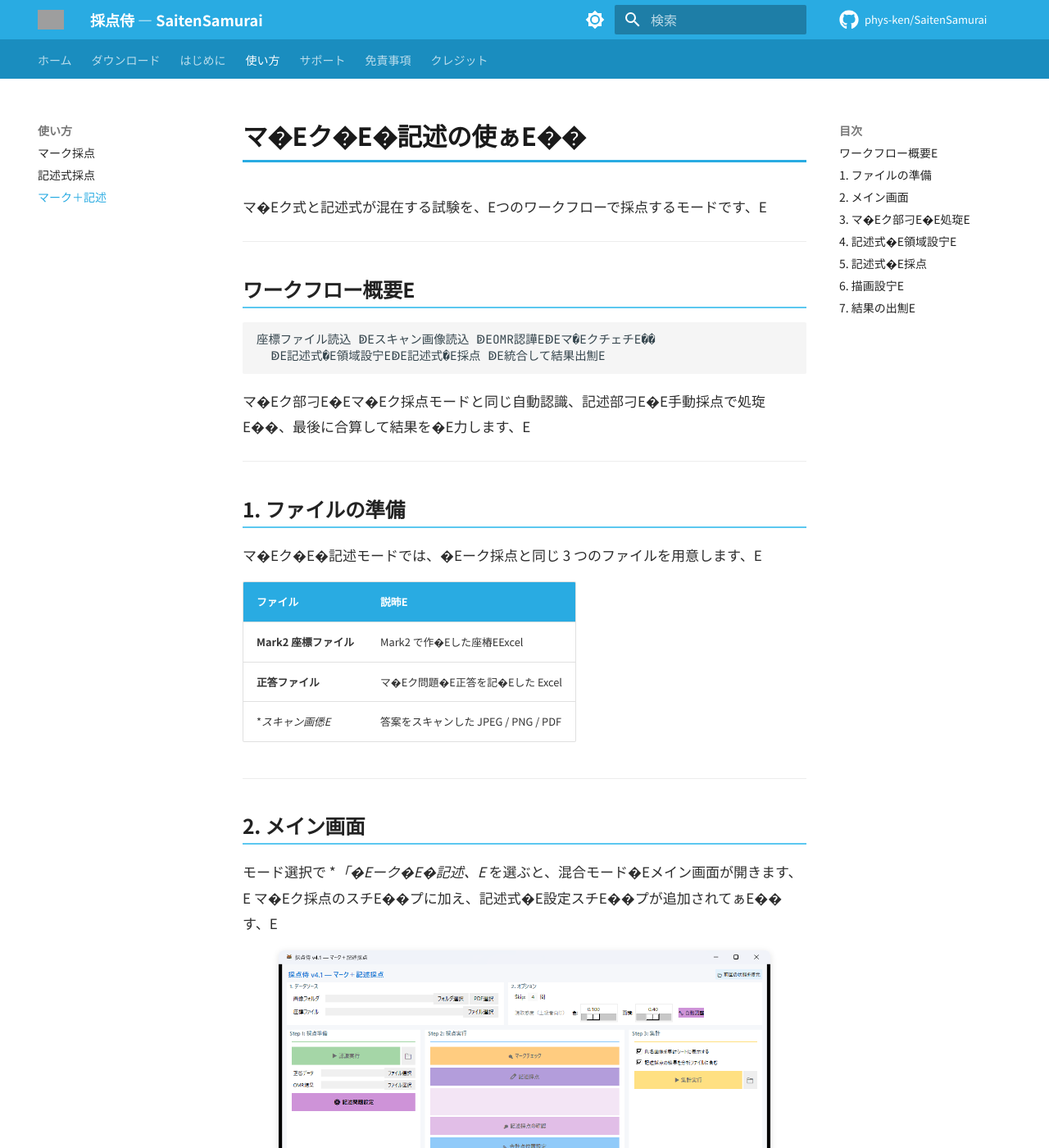
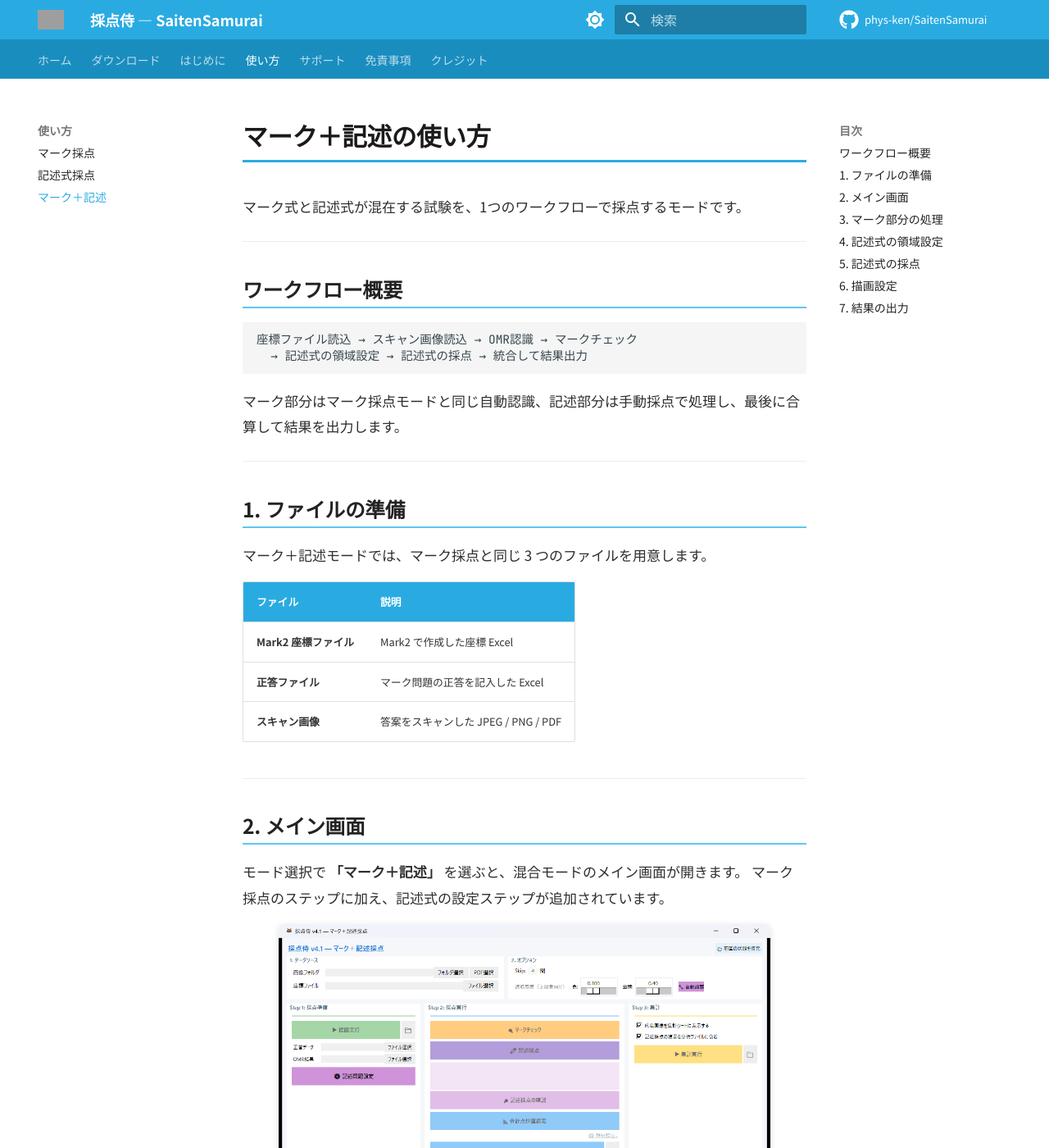
Before and after one commit to phys-ken/SaitenSamurai, an MkDocs documentation site: the page built from docs/usage/combined.md, in a window 1280 px wide and 1400 px high. Shown: the whole window at 82% size. Built offline with MkDocs 1.6.1 and Material for MkDocs 9.7.7, drawn with Linux system fonts in a browser that asks for light colours; comment, search, counter and statistics services are not loaded; some of the changed text lies outside the part shown; grey boxes are pictures that could not be loaded.

Commit message:
fix: docs/usage 3ファイルの文字化け修正, 免責事項の文言改善

````diff
--- a/docs/usage/combined.md
+++ b/docs/usage/combined.md
@@ -1,104 +1,104 @@
-# マ�Eク�E�記述の使ぁE��
+# マーク＋記述の使い方
 
-マ�Eク式と記述式が混在する試験を、Eつのワークフローで採点するモードです、E
+マーク式と記述式が混在する試験を、1つのワークフローで採点するモードです。
 
 ---
 
-## ワークフロー概要E
+## ワークフロー概要
 
 ```
-座標ファイル読込 ↁEスキャン画像読込 ↁEOMR認譁EↁEマ�EクチェチE��
-  ↁE記述式�E領域設宁EↁE記述式�E採点 ↁE統合して結果出劁E
+座標ファイル読込 → スキャン画像読込 → OMR認識 → マークチェック
+  → 記述式の領域設定 → 記述式の採点 → 統合して結果出力
 ```
 
-マ�Eク部刁E�Eマ�Eク採点モードと同じ自動認識、記述部刁E�E手動採点で処琁E��、最後に合算して結果を�E力します、E
+マーク部分はマーク採点モードと同じ自動認識、記述部分は手動採点で処理し、最後に合算して結果を出力します。
 
 ---
 
 ## 1. ファイルの準備
 
-マ�Eク�E�記述モードでは、�Eーク採点と同じ 3 つのファイルを用意します、E
+マーク＋記述モードでは、マーク採点と同じ 3 つのファイルを用意します。
 
-| ファイル | 説昁E|
+| ファイル | 説明 |
 |---|---|
-| **Mark2 座標ファイル** | Mark2 で作�Eした座樁EExcel |
-| **正答ファイル** | マ�Eク問題�E正答を記�Eした Excel |
-| **スキャン画僁E* | 答案をスキャンした JPEG / PNG / PDF |
+| **Mark2 座標ファイル** | Mark2 で作成した座標 Excel |
+| **正答ファイル** | マーク問題の正答を記入した Excel |
+| **スキャン画像** | 答案をスキャンした JPEG / PNG / PDF |
 
 ---
 
 ## 2. メイン画面
 
-モード選択で **「�Eーク�E�記述、E* を選ぶと、混合モード�Eメイン画面が開きます、E
-マ�Eク採点のスチE��プに加え、記述式�E設定スチE��プが追加されてぁE��す、E
+モード選択で **「マーク＋記述」** を選ぶと、混合モードのメイン画面が開きます。
+マーク採点のステップに加え、記述式の設定ステップが追加されています。
 
-![マ�Eク�E�記述メイン画面](../images/02b_main_mark_descriptive.png){ .screenshot }
-<span class="caption">マ�Eク�E�記述モード�Eメイン画面</span>
+![マーク＋記述メイン画面](../images/02b_main_mark_descriptive.png){ .screenshot }
+<span class="caption">マーク＋記述モードのメイン画面</span>
 
 ---
 
-## 3. マ�Eク部刁E�E処琁E
+## 3. マーク部分の処理
 
-マ�Eク部刁E�E処琁E�E、[マ�Eク採点モード](mark.md) と同じです、E
+マーク部分の処理は、[マーク採点モード](mark.md) と同じです。
 
 1. **座標ファイル・正答ファイルの読み込み**
-2. **OMR�E��E学マ�Eク認識）による自動読み取り**
-3. **閾値キャリブレーション**�E�忁E��に応じて�E�E
-4. **マ�EクチェチE��**�E�未マ�Eク・ダブルマ�Eクの確認と修正�E�E
+2. **OMR（光学マーク認識）による自動読み取り**
+3. **閾値キャリブレーション**（必要に応じて）
+4. **マークチェック**（未マーク・ダブルマークの確認と修正）
 
 ---
 
-## 4. 記述式�E領域設宁E
+## 4. 記述式の領域設定
 
-マ�Eク部刁E�E処琁E��完亁E��たら、記述式�E領域を追加で設定します、E
+マーク部分の処理が完了したら、記述式の領域を追加で設定します。
 
-統合セチE��アチE�E画面で、記述式�E問題領域を�Eウスで持E��します、E
+統合セットアップ画面で、記述式の問題領域をマウスで指定します。
 
-![統合セチE��アチE�E](../images/19_integrated_descriptive_setup.png){ .screenshot }
-<span class="caption">記述式�E領域設定（統合セチE��アチE�E画面�E�E/span>
+![統合セットアップ](../images/19_integrated_descriptive_setup.png){ .screenshot }
+<span class="caption">記述式の領域設定（統合セットアップ画面）</span>
 
-セチE��アチE�E時�Eアクション選択では、E��域の追加・変更が可能です、E
+セットアップ時のアクション選択では、領域の追加・変更が可能です。
 
-![セチE��アチE�Eアクション](../images/12_descriptive_setup_action.png){ .screenshot-small }
-<span class="caption">記述式セチE��アチE�Eのアクション選抁E/span>
+![セットアップアクション](../images/12_descriptive_setup_action.png){ .screenshot-small }
+<span class="caption">記述式セットアップのアクション選択</span>
 
 ---
 
-## 5. 記述式�E採点
+## 5. 記述式の採点
 
-記述式領域の設定が完亁E��たら、[記述式採点モード](descriptive.md) と同じ方法で手動採点を行います、E
+記述式領域の設定が完了したら、[記述式採点モード](descriptive.md) と同じ方法で手動採点を行います。
 
 - **1枚ずつ表示**: ○×△ボタンで 1 人ずつ採点
-- **グリチE��一覧**: 全生徒�E解答を一覧で確認しながら採点
+- **グリッド一覧**: 全生徒の解答を一覧で確認しながら採点
 
 ![記述式スコアラー一覧](../images/10_descriptive_scorer_list.png){ .screenshot }
-<span class="caption">記述式問題�E一覧画面</span>
+<span class="caption">記述式問題の一覧画面</span>
 
-採点レビュー画面で、記述式�E採点結果を確認できます、E
+採点レビュー画面で、記述式の採点結果を確認できます。
 
 ![記述式レビュー](../images/09_descriptive_review_gui.png){ .screenshot }
-<span class="caption">記述式�E採点レビュー画面</span>
+<span class="caption">記述式の採点レビュー画面</span>
 
 ---
 
-## 6. 描画設宁E
+## 6. 描画設定
 
-マ�Eク�E�記述モード�E描画設定では、�Eーク部刁E��記述部刁E�E両方の表示スタイルを設定できます、E
+マーク＋記述モードの描画設定では、マーク部分と記述部分の両方の表示スタイルを設定できます。
 
 ![描画設定](../images/03_rendering_settings.png){ .screenshot }
-<span class="caption">マ�Eク�E�記述モード�E描画設宁E/span>
+<span class="caption">マーク＋記述モードの描画設定</span>
 
 ---
 
-## 7. 結果の出劁E
+## 7. 結果の出力
 
-マ�Eク部刁E��記述部刁E�E点数が合算され、統合結果として出力されます、E
+マーク部分と記述部分の点数が合算され、統合結果として出力されます。
 
-| 出力�E | 冁E�� |
+| 出力先 | 内容 |
 |---|---|
-| `01_Results/` | 生徒別成績サマリー Excel�E��Eーク�E�記述の合計！E|
-| `02_Graded_Detail/` | 採点済み答案画像（○×�Eーク・得点すべて描画�E�E|
-| `03_Final_Report/` | 試験統訁EExcel、CTT 刁E�� PDF |
+| `01_Results/` | 生徒別成績サマリー Excel（マーク＋記述の合計） |
+| `02_Graded_Detail/` | 採点済み答案画像（○×マーク・得点すべて描画） |
+| `03_Final_Report/` | 試験統計 Excel、CTT 分析 PDF |
 
-!!! info "セチE��ョン保存�E活用"
-    混合モードでは作業量が多くなるため、E*セチE��ョン保孁E* を活用して作業を�E割することをおすすめします。作業途中の状態を保存し、後から�E開できます、E
+!!! info "セッション保存の活用"
+    混合モードでは作業量が多くなるため、**セッション保存** を活用して作業を分割することをおすすめします。作業途中の状態を保存し、後から再開できます。
````
Also changed, not shown: docs/disclaimer.md (+3 -2 lines), docs/usage/descriptive.md (+51 -51 lines), docs/usage/mark.md (+40 -40 lines).
